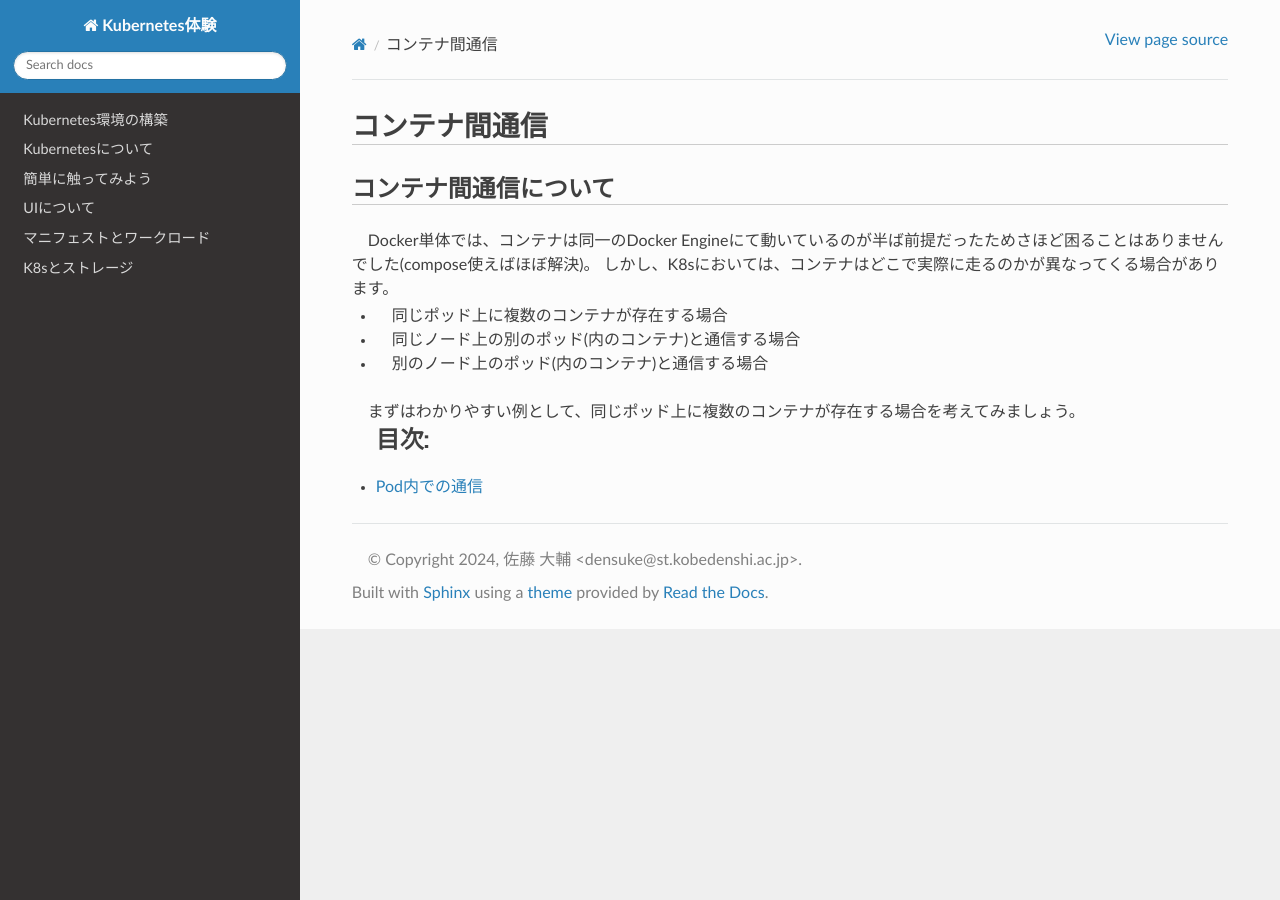
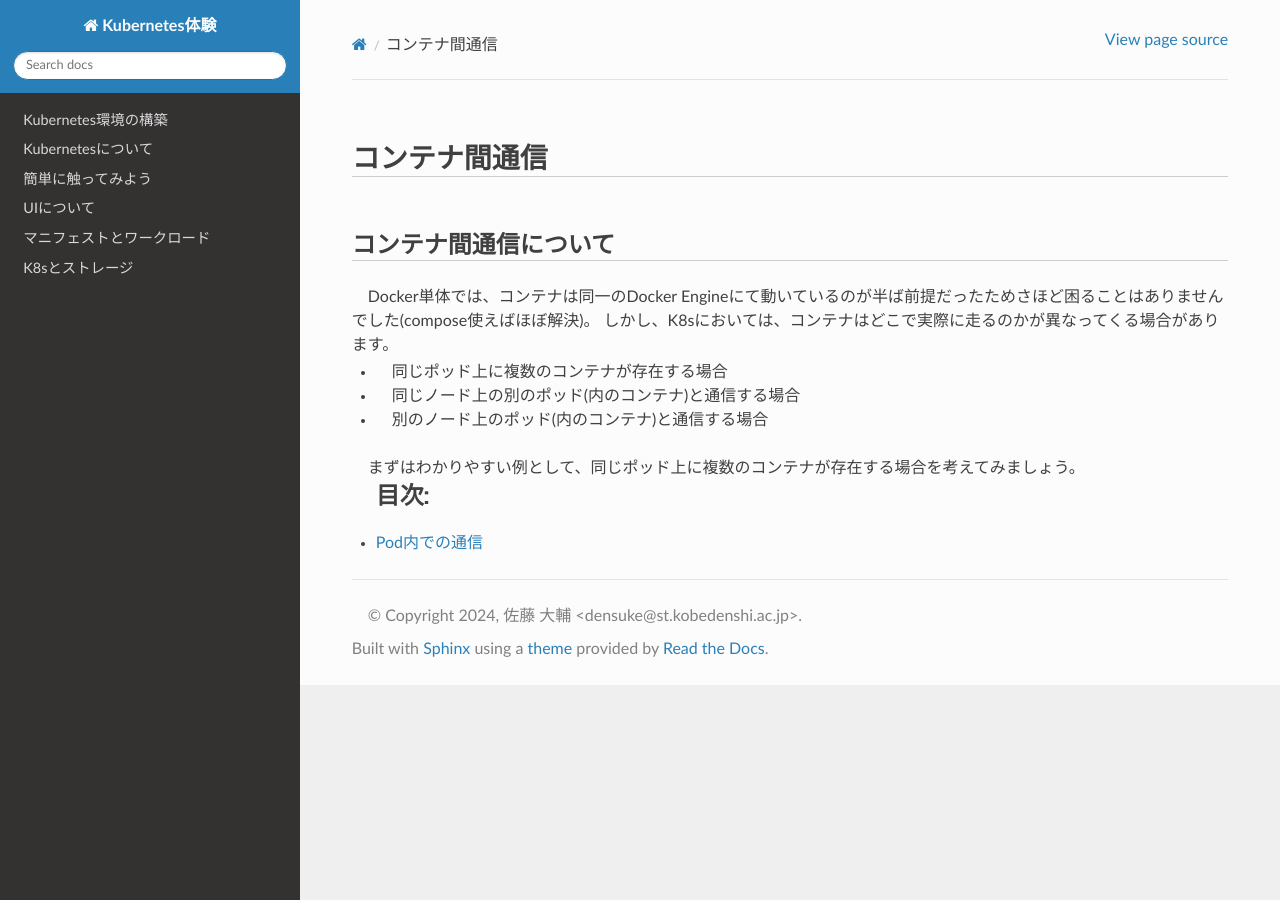
Before and after one commit to kd1321373/k8sdoc-2024, a Sphinx documentation site: the page built from source/network/index.rst, in a window 1280 px wide. Built offline with Sphinx 7.4.7 and the Read the Docs theme 3.1.0, drawn with Linux system fonts in a browser that asks for light colours; pages that are not in the unit, such as notebooks, are missing from menus.

Commit message:
見出し部の上部に空白を追加

```diff
--- a/source/_static/css/custom_sphinx_rtd_theme.css
+++ b/source/_static/css/custom_sphinx_rtd_theme.css
@@ -8,6 +8,8 @@
 }
 
 h1,h2,h3,h4,h5,h6 {
+    /* 上部に余白を2em設定 */
+    margin-top: 2em;
     border-bottom: 1px solid #ccc;
 }
 
```
